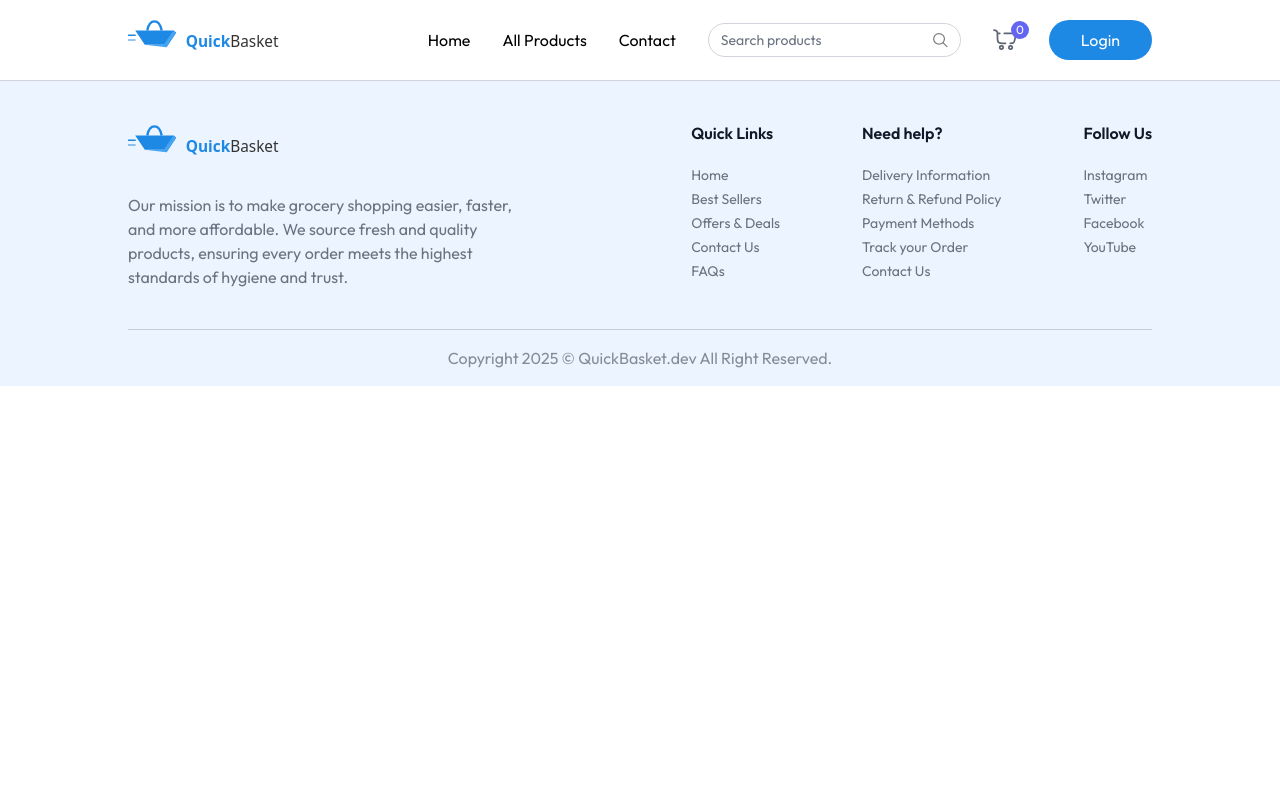
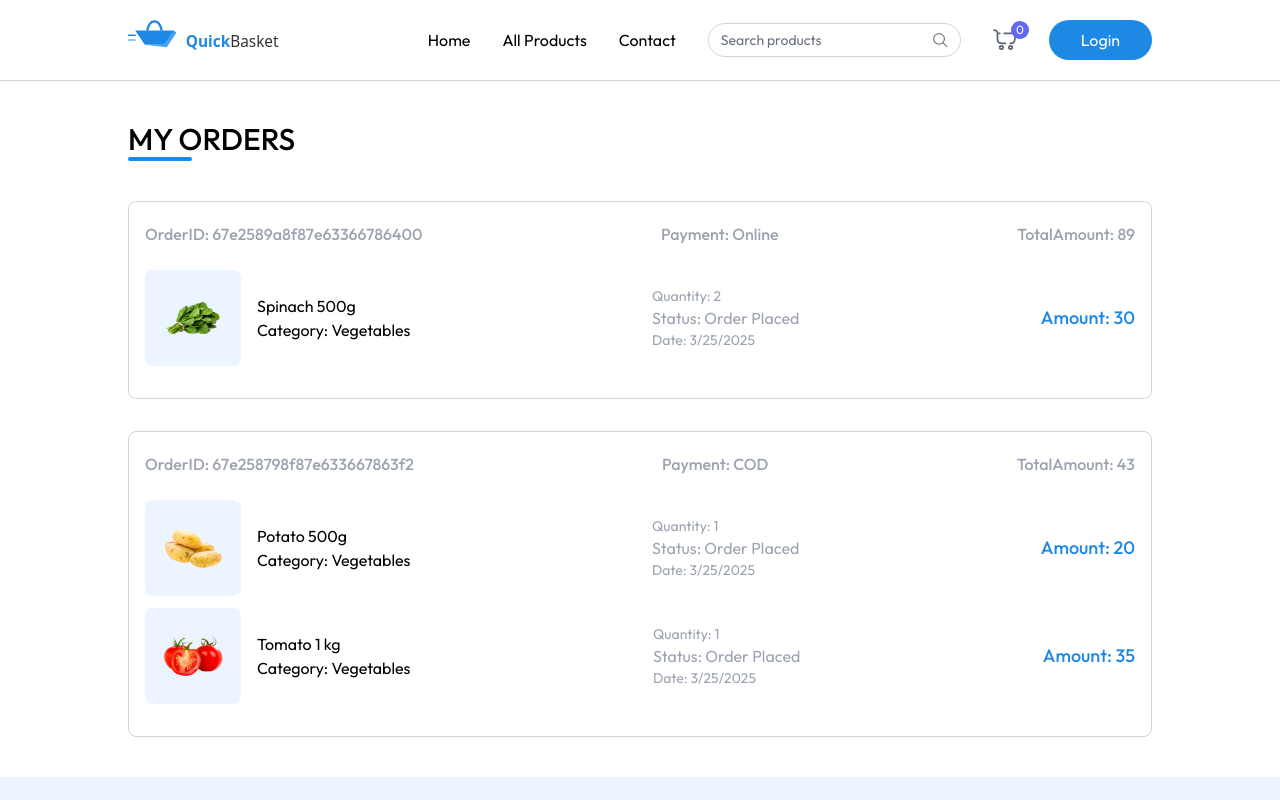
Before and after one commit to Ravi-Katiyar04/QuickBasket, a React (Vite) app in the folder frontend/: page /my-orders in a window 1280 px wide. Shown: the top 800 px of the page. Built offline with nearby package versions, Linux system fonts and the light colour scheme.

Commit message:
MyOrder page added

```diff
--- a/frontend/src/App.jsx
+++ b/frontend/src/App.jsx
@@ -11,6 +11,7 @@ import ProductCategory from "./pages/ProductCategory"
 import ProductDetails from "./pages/ProductDetails"
 import Cart from "./pages/Cart"
 import AddAddress from "./pages/AddAddress"
+import MyOrder from "./pages/MyOrder"
 const App = () => {
 
   const isSellerPath= useLocation().pathname.includes("seller");
@@ -33,6 +34,7 @@ const App = () => {
           <Route path="/products/:category/:id" element={<ProductDetails />} />
           <Route path="/cart" element={<Cart />} />
           <Route path="/add-address" element={<AddAddress />} />
+          <Route path="/my-orders" element={<MyOrder />} />
 
 
         </Routes>
--- a/frontend/src/components/Navbar.jsx
+++ b/frontend/src/components/Navbar.jsx
@@ -53,7 +53,7 @@ const Navbar = () => {
                         <div className="relative group">
                             <img src={assets.profile_icon} alt="UserProfile" className='w-10 rounded-full' />
                             <ul className="hidden group-hover:block absolute top-10 right-0 bg-white shadow-md border-gray-200 py-2 rounded-md text-sm w-32 z-40">
-                                <li onClick={() => navigate('/my-order')} className="hover:bg-gray-200 py-2 px-4 block cursor-pointer">my orders</li>
+                                <li onClick={() => navigate('/my-orders')} className="hover:bg-gray-200 py-2 px-4 block cursor-pointer">my orders</li>
                                 {/* <li className="hover:bg-gray-200 py-2 px-4 block cursor-pointer">my profile</li> */}
                                 <li onClick={handleLogout} className="hover:bg-gray-100 py-2 px-4 block cursor-pointer">logout</li>
                             </ul>
--- /dev/null
+++ b/frontend/src/pages/MyOrder.jsx
@@ -0,0 +1,63 @@
+import React from 'react'
+import { useState, useEffect } from 'react'
+import { useAppCOntext } from '../context/AppContext'
+import { dummyOrders } from '../assets/assets'
+const MyOrder = () => {
+
+    const [myOders, setMyOders] = useState([])
+    const { currency } = useAppCOntext();
+
+    const fetchMyOrders = async () => {
+        setMyOders(dummyOrders);
+    }
+
+    useEffect(() => {
+        fetchMyOrders();
+    }, []);
+
+
+    return (
+        <div className="my-10">
+            <h2 className='text-2xl lg:text-3xl font-medium  uppercase'>My Orders</h2>
+            <div className='w-16 h-1 bg-primary rounded-full mb-10'></div>
+
+            {myOders.map((order, index) => (
+                <div key={index} className="border border-gray-300 rounded-lg p-4 mb-8 py-5 ">
+                    <p className="flex justify-between md:items-center text-gray-400 mb-6 text-sm md:text-base">
+                        <span className='font-medium'>OrderID: {order._id}</span>
+                        <span className='font-medium '>Payment: {order.paymentType}</span>
+                        <span className='font-medium'>TotalAmount: {currency} {order.amount}</span>
+                    </p>
+
+                    {order.items.map((item, index) => (
+                        <div key={index} className="flex justify-between items-center my-3">
+                            <div className="flex items-center gap-4 mb-4 md:mb-0">
+                                <div className="bg-blue-200/30 rounded-lg p-4">
+                                    <img src={item.product.image[0]} alt={item.product.name} className="w-16 h-16 object-cover" />
+                                </div>
+                                <div>
+                                    <h2>{item.product.name}</h2>
+                                    <p>Category: {item.product.category}</p>
+
+                                </div>
+                            </div>
+
+                            <div className="flex flex-col">
+                                <p className="text-gray-400 text-sm">Quantity: {item.quantity || "1"}</p>
+                                <p className={` ${order.status === "Delivered" ? "text-green-500" : "text-gray-400"}`} >Status: {order.status}</p>
+                                <p className="text-gray-400 text-sm"> Date: {new Date(order.createdAt).toLocaleDateString() }</p>
+                            </div>
+
+                            <div className="text-primary font-medium text-lg">
+                                <p>Amount: {currency} {item.product.offerPrice * item.quantity}</p>
+                            </div>
+
+                        </div>
+                    ))}
+                </div>
+            ))}
+        </div>
+    );
+}
+
+export default MyOrder
```
